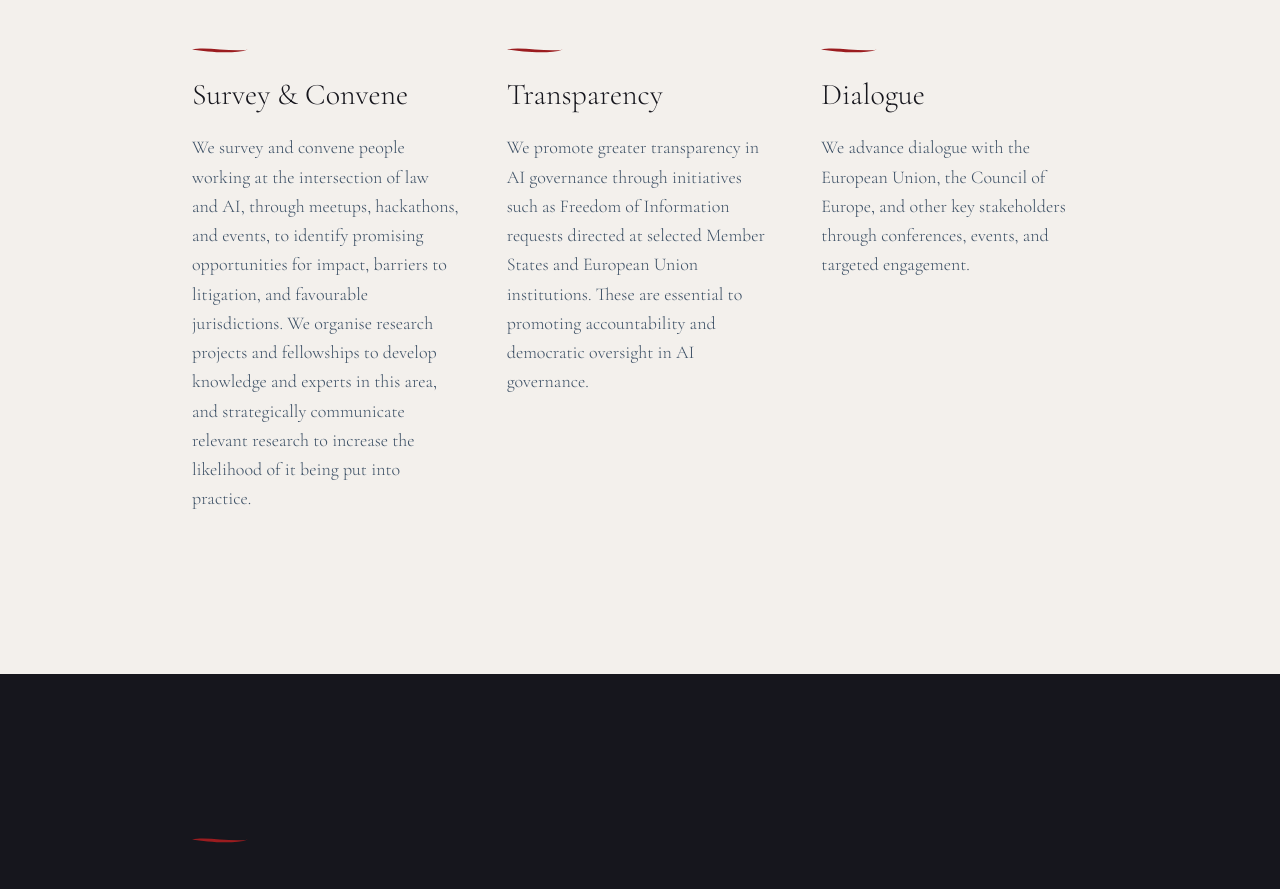
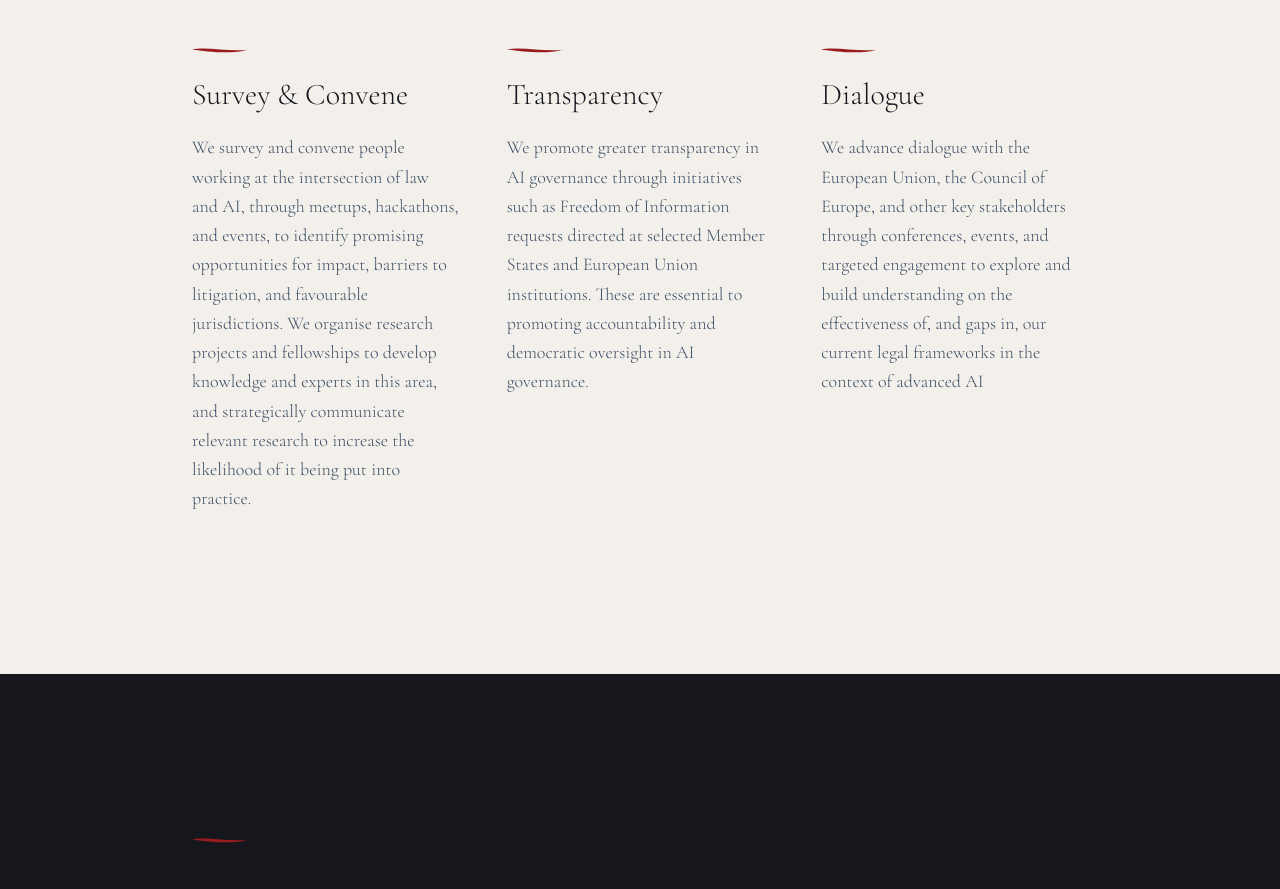
Before and after one commit to Law-for-AI-Safety/lawforaisafety.org, a Next.js app: page / in a window 1280 px wide. Shown: the part 2720-3609 px from the top of the page. Built offline with nearby package versions, Linux system fonts and the light colour scheme.

Commit message:
chore: update copy

```diff
--- a/src/app/page.tsx
+++ b/src/app/page.tsx
@@ -88,7 +88,7 @@ const mechanisms = [
   },
   {
     title: "Dialogue",
-    body: "We advance dialogue with the European Union, the Council of Europe, and other key stakeholders through conferences, events, and targeted engagement.",
+    body: "We advance dialogue with the European Union, the Council of Europe, and other key stakeholders through conferences, events, and targeted engagement to explore and build understanding on the effectiveness of, and gaps in, our current legal frameworks in the context of advanced AI",
   },
 ];
 
```
